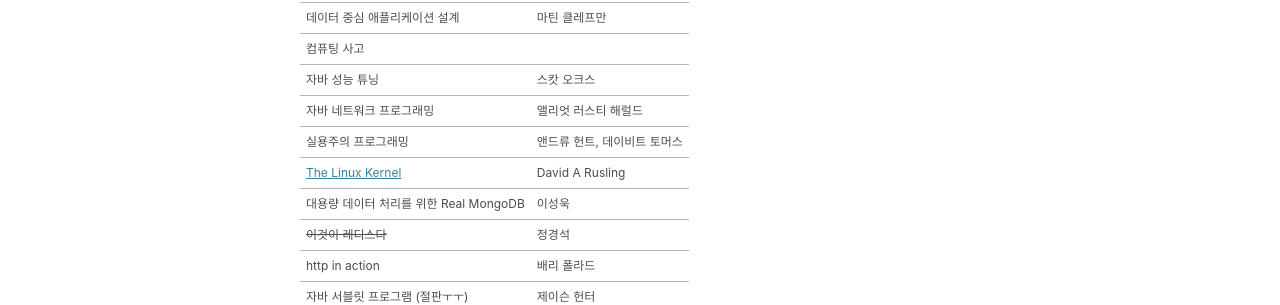
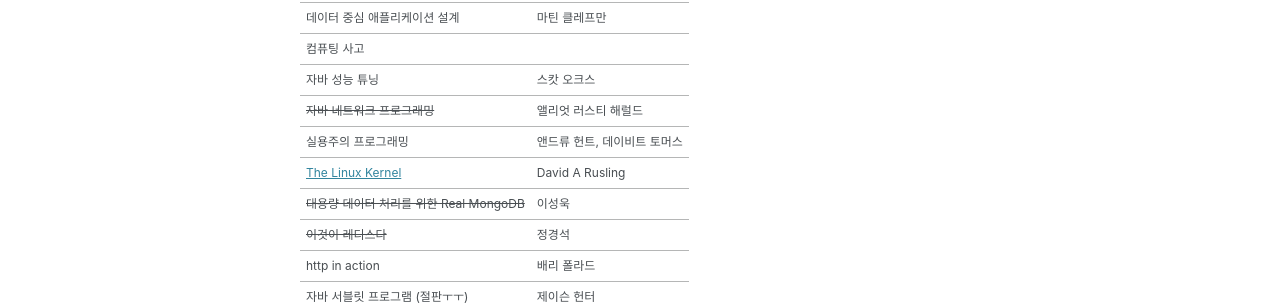
Before and after one commit to JeHuiPark/JeHuiPark.github.io, a Jekyll site: the page built from _posts/2019-06-16-study-todo-list.md, in a window 1280 px wide. Shown: the part 543-848 px from the top of the page. Built offline with Jekyll 4.4.1, drawn with Linux system fonts in a browser that asks for light colours; nearby versions of some CDN libraries; comment, search, counter and statistics services are not loaded.

```diff
--- a/_posts/2019-06-16-study-todo-list.md
+++ b/_posts/2019-06-16-study-todo-list.md
@@ -29,10 +29,10 @@ GOF의 디자인패턴 |
 데이터 중심 애플리케이션 설계 | 마틴 클레프만
 컴퓨팅 사고 |
 자바 성능 튜닝 | 스캇 오크스
-자바 네트워크 프로그래밍 | 앨리엇 러스티 해럴드
+~~자바 네트워크 프로그래밍~~ | 앨리엇 러스티 해럴드
 실용주의 프로그래밍 | 앤드류 헌트, 데이비트 토머스
 [The Linux Kernel](http://wiki.kldp.org/Translations/html/The_Linux_Kernel-KLDP/tlkindex.html) | David A Rusling
-대용량 데이터 처리를 위한 Real MongoDB | 이성욱
+~~대용량 데이터 처리를 위한 Real MongoDB~~ | 이성욱
 ~~이것이 레디스다~~ | 정경석
 http in action | 배리 폴라드
 자바 서블릿 프로그램 (절판ㅜㅜ)| 제이슨 헌터
```
